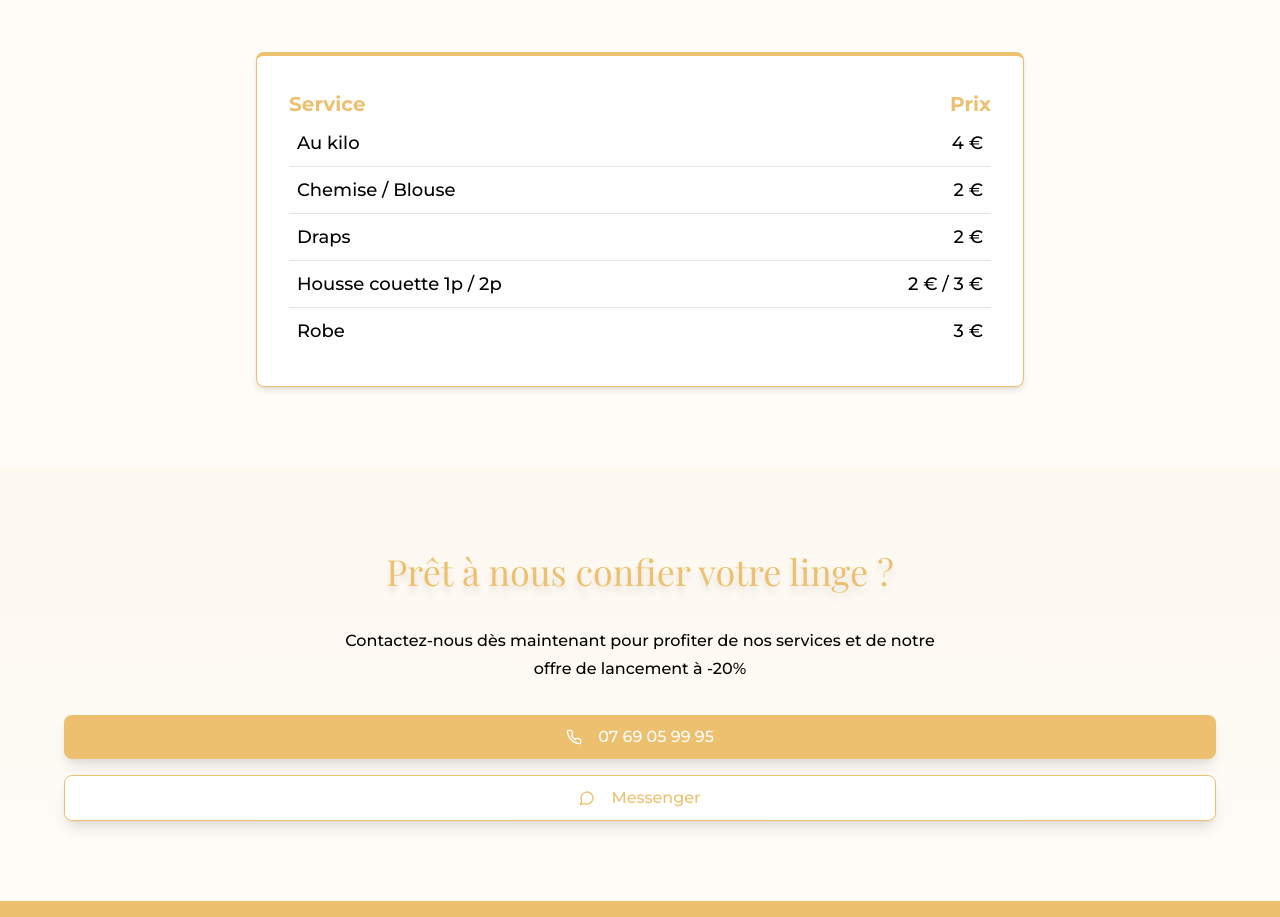
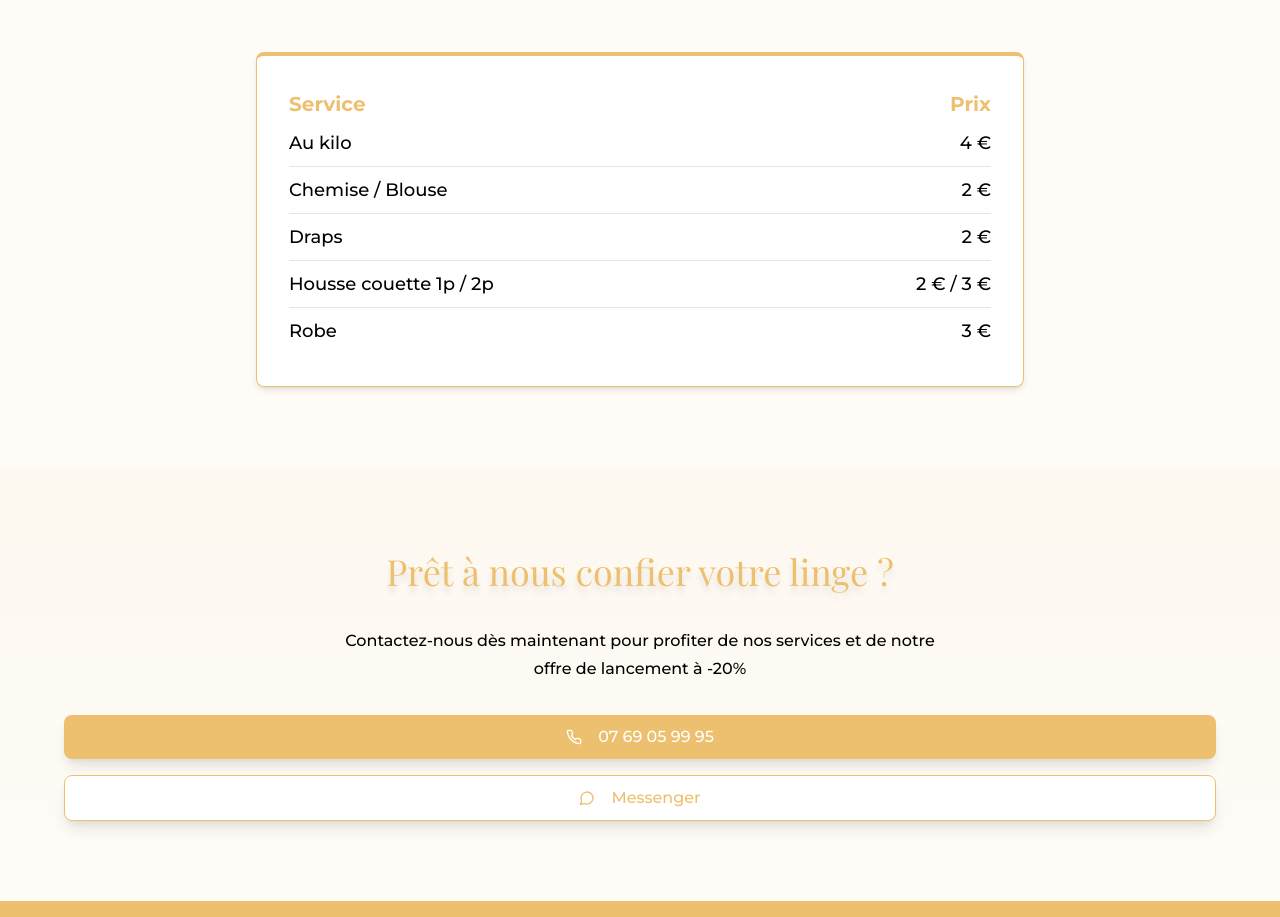
Before and after one commit to DeZoST/angel, a website built with Vite: page index.html in a window 1280 px wide. Shown: the part 2020-2937 px from the top of the page. Built offline with nearby package versions, Linux system fonts and the light colour scheme; a web font is replaced by a local one.

Commit message:
changed padding

```diff
--- a/src/styles/style.css
+++ b/src/styles/style.css
@@ -501,7 +501,7 @@ a {
 }
 
 .pricing-cell {
-    padding: 0.5rem;
+    padding: 0.5rem 0;
     font-size: var(--fs-lg);
     font-weight: 500;
 }
```
